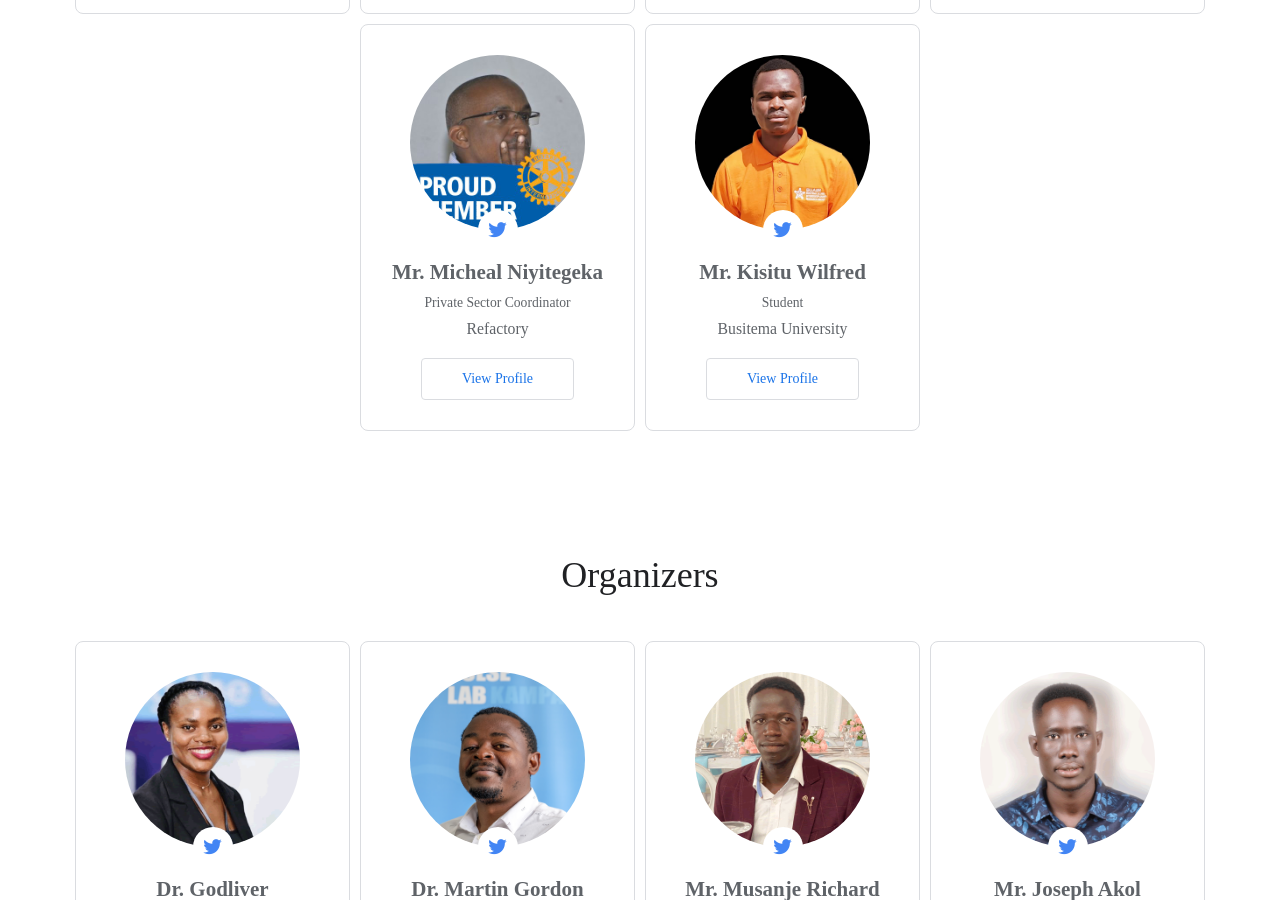
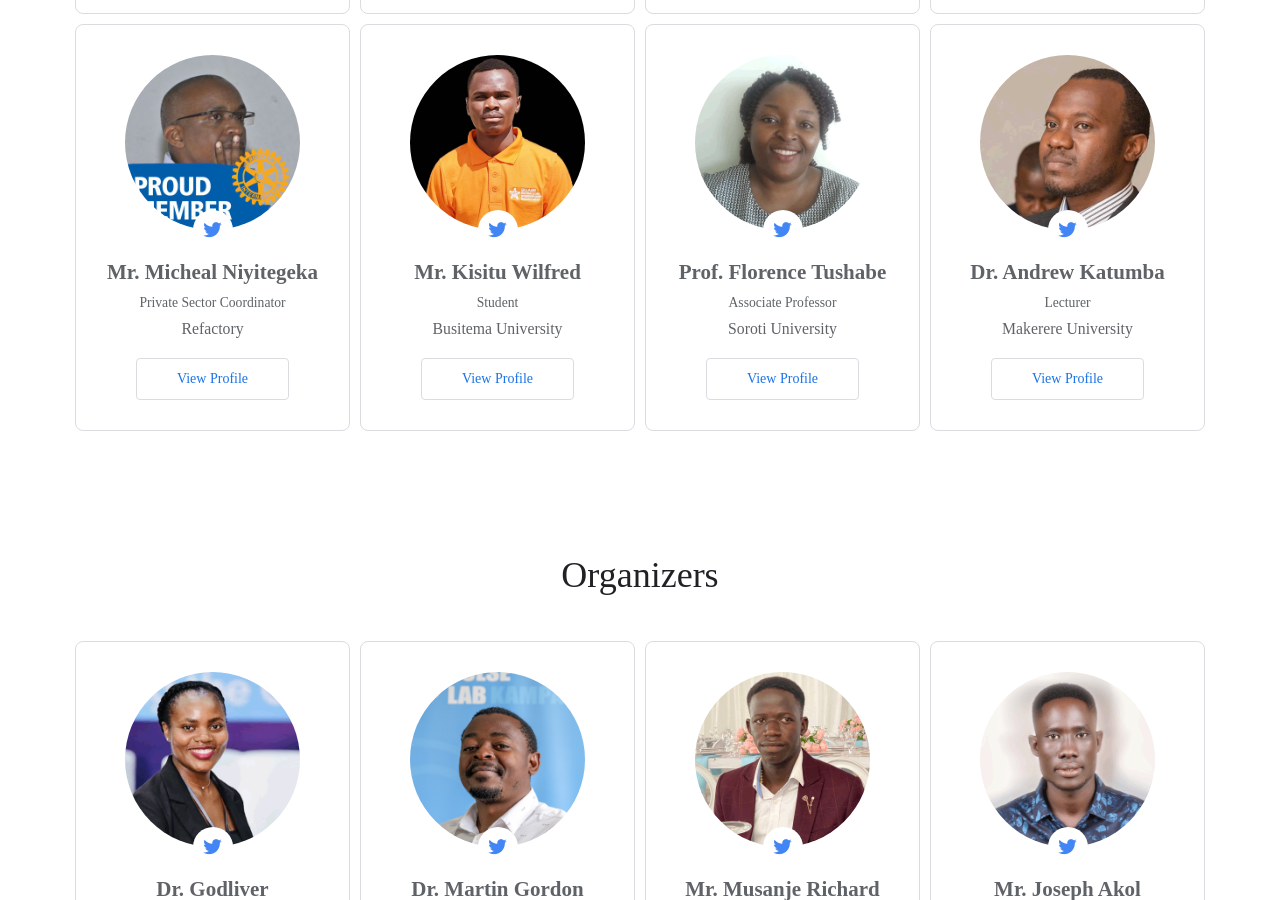
Before and after one commit to datsciafrica/dsaUganda, a Jekyll site: the page built from _events/dsau-eastern.md, in a window 1280 px wide and 900 px high, scrolled down 3124 px. Built offline with Jekyll 4.4.1, drawn with Linux system fonts in a browser that asks for light colours; some web fonts are replaced; some of the changed text lies outside the part shown.

Commit message:
Added florence tushabe

```diff
--- a/_events/dsau-eastern.md
+++ b/_events/dsau-eastern.md
@@ -87,8 +87,8 @@ agenda:
 - title: "Tutorial 4: Natural Language Processing"
   start: "03:30"
   end: "04:30"
-  speaker: "TBD"
-  organisation: "TBD"
+  speaker: "Dr. Andrew Katumba"
+  organisation: "Makerere University"
   youtube:
   abstract:
   slides:
@@ -235,20 +235,34 @@ speakers:
     twitter: "#"
     image: "/assets/img/people/rose.jpeg"
     bio: "Rose Nakasi is a Lecturer at Busitema University, a PhD student at Makerere University  as well as a Researcher at Makerere AI Lab. My research interests are in Artificial Intelligence and Data Science and particularly in the use of these for developing improved automated tools and techniques for improved health. I have majorly worked on automated microscopy diagnosis and prediction of Malaria in low resourced but highly endemic settings."
-  - id: 7
+  - id: 5
     name: "Mr. Micheal Niyitegeka"
     title: "Private Sector Coordinator"
     company: "Refactory"
     twitter: "https://twitter.com/niyimic"
     image: "/assets/img/people/niyimic.jpg"
     bio:
-  - id: 8
+  - id: 6
     name: "Mr. Kisitu Wilfred"
     title: "Student"
     company: "Busitema University"
     twitter: ""
     image: "/assets/img/people/kisituWilfred.png"
     bio:
+  - id: 7
+    name: "Prof. Florence Tushabe"
+    title: "Associate Professor"
+    company: "Soroti University"
+    twitter: ""
+    image: "/assets/img/people/florenceTushabe.png"
+    bio: "Prof. Florence Tushabe is an Associate Professor of Soroti University. She was first exposed to AI in 2008 while studying her PhD at the University of Groningen and fell in love with it. She first used AI techniques for traffic sign detection and has since progressed to develop AI components for skin disease diagnosis and speech-to-text recognition. Her current ongoing project is using AI for Sickle Cell detection. Prof. Tushabe has trained several students in AI techniques in the last ten years and many have spread out all over the world, enjoying their skills."
+  - id: 8
+    name: "Dr. Andrew Katumba"
+    title: "Lecturer"
+    company: "Makerere University"
+    twitter: ""
+    image: "/assets/img/people/andrewKatumba.png"
+    bio: ""
 
 organizers:
   - id: 1
```
Also changed, not shown: other parts of _events/dsau-eastern.md (+3 -3 lines), assets/img/people/andrewKatumba.png (added), assets/img/people/florenceTushabe.png (added).
